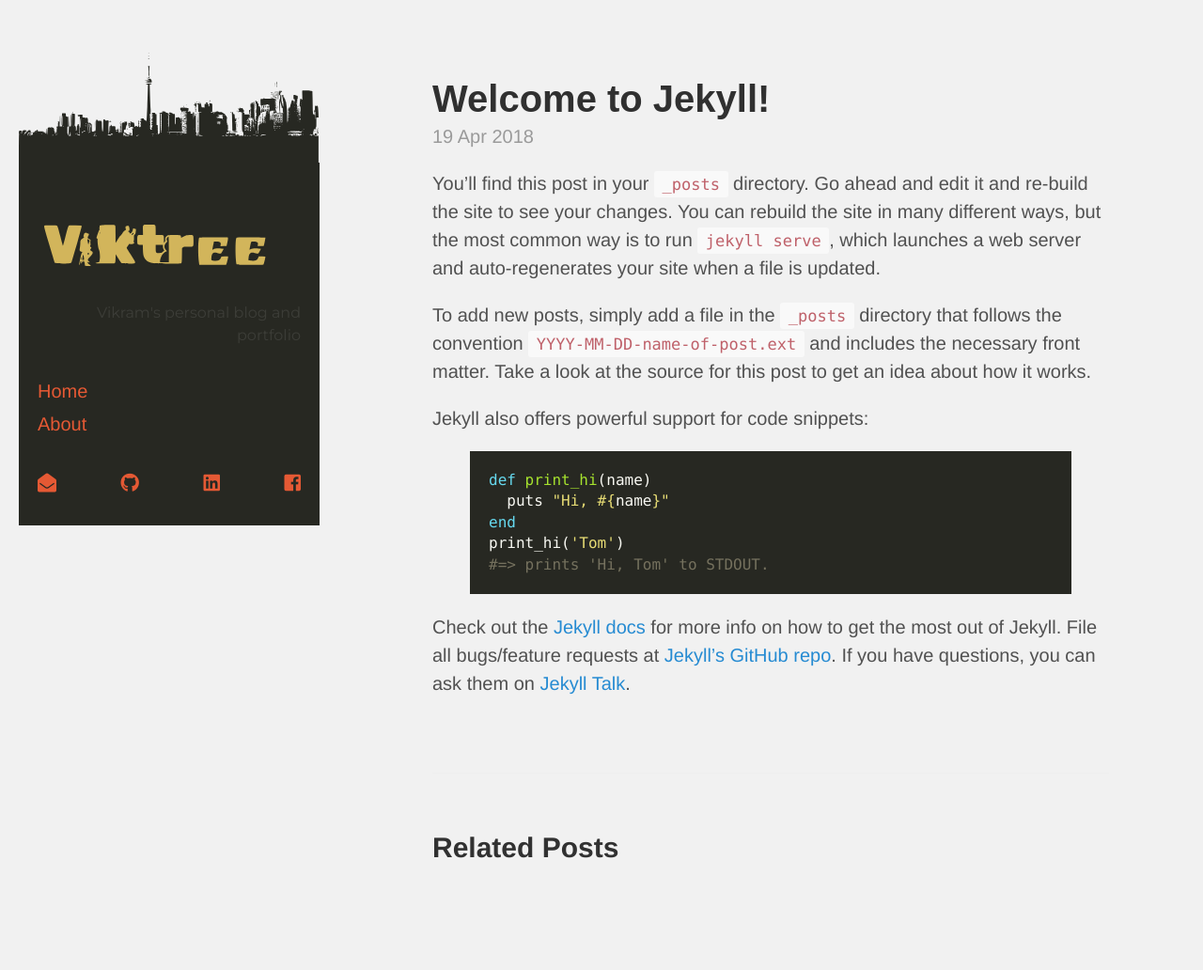
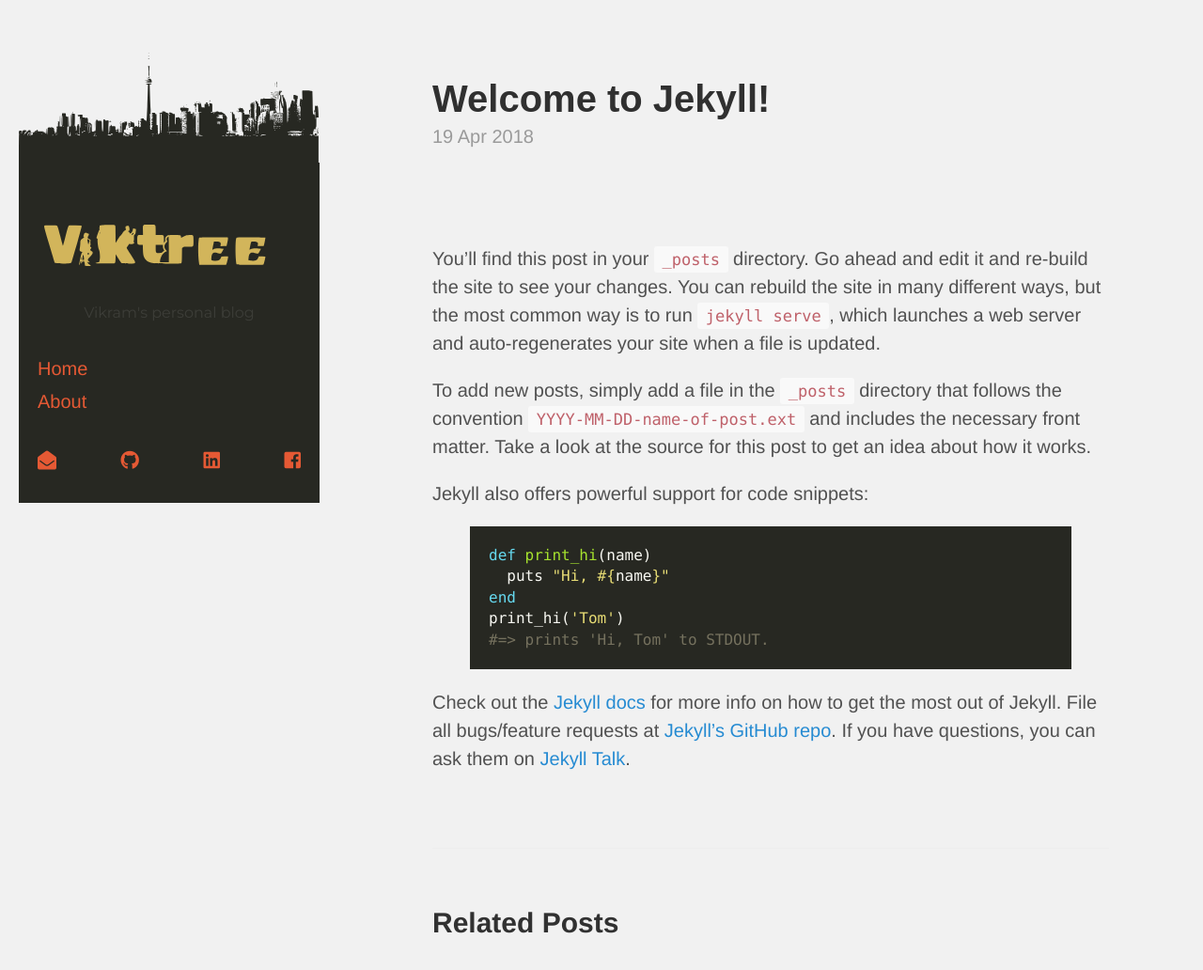
Before and after one commit to Viktree/Viktree.github.io, a Jekyll site: the page built from _posts/2018-04-19-welcome-to-jekyll.markdown, in a window 1280 px wide and 1140 px high. Shown: the top 1032 px of the window at 94% size. Built offline with Jekyll 4.4.1, drawn with Linux system fonts in a browser that asks for light colours; nearby versions of some CDN libraries; some web fonts are replaced.

Commit message:
Changed Tagline

```diff
--- a/_config.yml
+++ b/_config.yml
@@ -16,7 +16,7 @@
 title: viktree
 email: viktree@gmail.com
 description: >- # this means to ignore newlines until "baseurl:"
-  Vikram's personal blog and portfolio
+  Vikram's personal blog
 
 baseurl: "" # the subpath of your site, e.g. /blog
 url: "https://viktree.github.io" # the base hostname & protocol for your site, e.g. http://example.com
--- a/_sass/_pages.scss
+++ b/_sass/_pages.scss
@@ -25,8 +25,8 @@
 /* Meta data line below post title */
 .post-date {
 	display: block;
-  margin-top: -.5rem;
-  margin-bottom: 1rem;
+	margin-top: -0.5rem;
+	margin-bottom: 5rem;
 	color: #9a9a9a;
 }
 
--- a/_sass/_sidebar.scss
+++ b/_sass/_sidebar.scss
@@ -1,4 +1,3 @@
-
 /*
  * Sidebar
  *
@@ -7,22 +6,21 @@
  */
 
 .sidebar {
-
-    text-align      : center;
-    padding         : 2rem 1rem;
-    color           : rgba(255,255,255,.5);
+	text-align: center;
+	padding: 2rem 1rem;
+	color: rgba(255, 255, 255, 0.5);
 	background-color: $sidebar-dark;
-    text-decoration : none;
+	text-decoration: none;
 
 	/* Sidebar links */
 	a {
 		color: $sidebar-orange;
-        text-decoration:none;
+		text-decoration: none;
 	}
 
 	a:hover {
 		color: $sidebar-green;
-        text-decoration:none;
+		text-decoration: none;
 	}
 
 	.sidebar-sticky {
@@ -41,7 +39,7 @@
 	}
 
 	.sidebar-title {
-        text-align: right;
+		text-align: center;
 		font-family: 'Montserrat', sans-serif;
 	}
 
@@ -62,11 +60,11 @@
 
 @media (min-width: 48em) {
 	.sidebar {
-        position  : fixed;
-        top       : 0;
-        left      : 0;
-        bottom    : 0;
-        width     : 18rem;
+		position: fixed;
+		top: 0;
+		left: 0;
+		bottom: 0;
+		width: 18rem;
 		text-align: left;
 	}
 }
```
Lines whose indentation alone changed are shown as unchanged.
